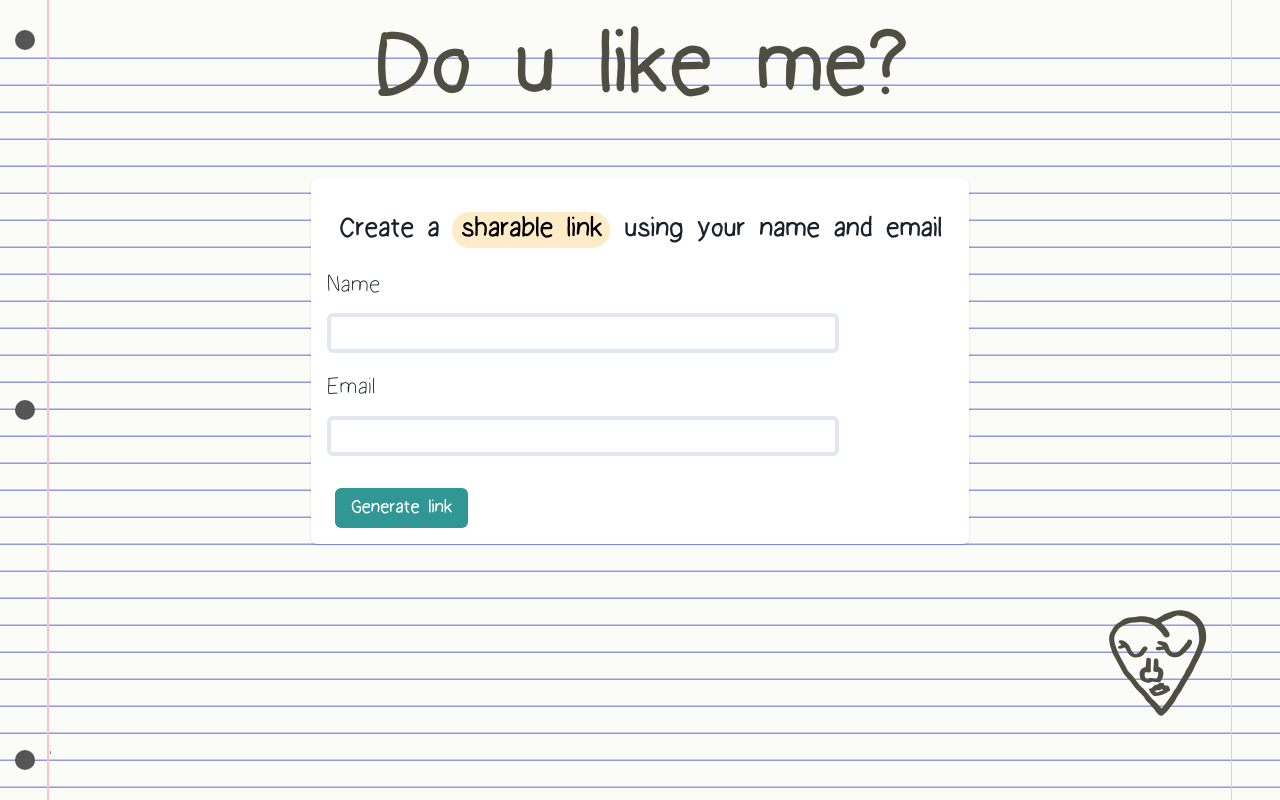
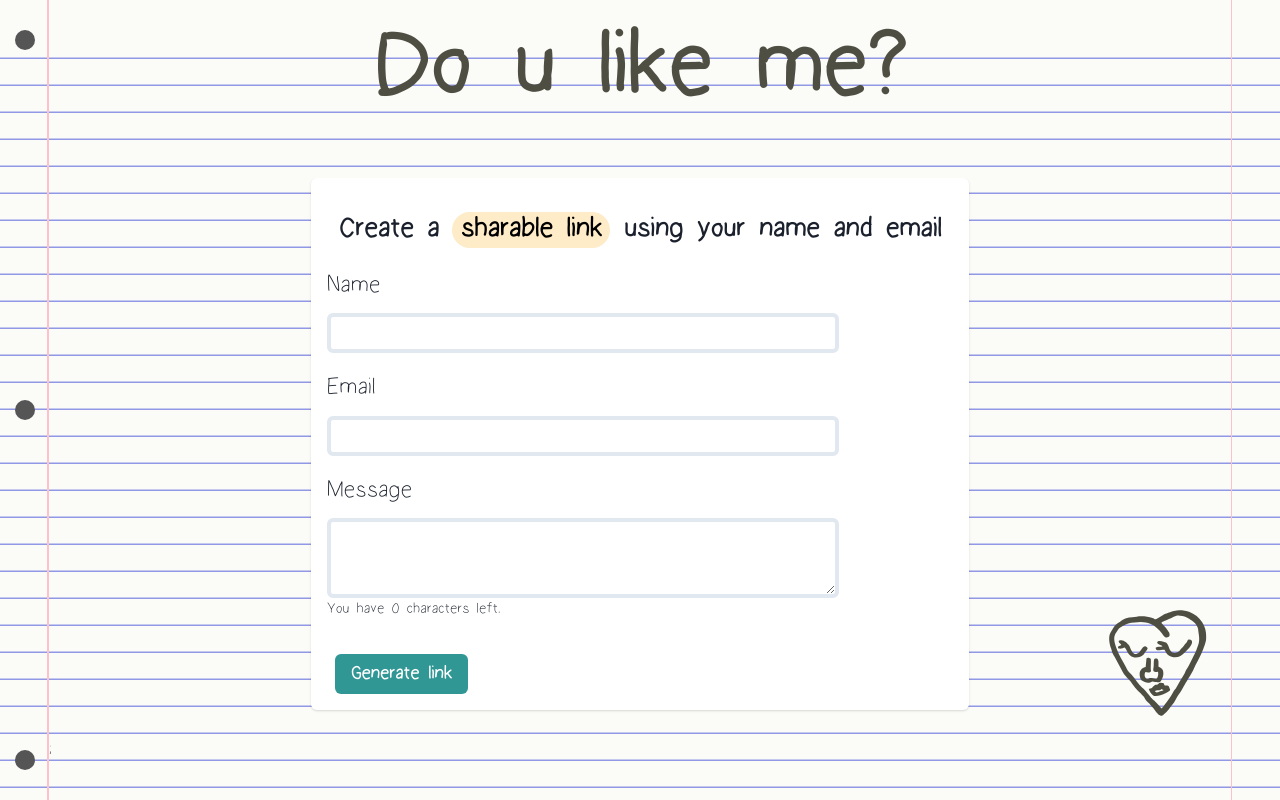
Before and after one commit to KaylaMM/do-you-like-me-2, a Next.js app: page /send-note in a window 1280 px wide. Built offline with nearby package versions, Linux system fonts and the light colour scheme.

Commit message:
Message text box added to send note component

```diff
--- a/src/components/SendModal/index.tsx
+++ b/src/components/SendModal/index.tsx
@@ -35,6 +35,7 @@ const SendModal = ({ isOpen, onClose }: SendModalProps) => {
   const encodedSenderName = searchParams.get('sn')!;
   const senderName = decodeText(encodedSenderName);
   const senderEmail = searchParams.get('se')!;
+  const senderMessage = searchParams.get("sm")!;
 
   const handleClick = async () => {
     if (!selectedAnswer)
@@ -52,6 +53,7 @@ const SendModal = ({ isOpen, onClose }: SendModalProps) => {
       selectedAnswer,
       responderName,
       senderName,
+      senderMessage,
     })
       .then(() => {
         setLoading(false);
--- a/src/pages/note/index.tsx
+++ b/src/pages/note/index.tsx
@@ -41,13 +41,14 @@ const Note = () => {
 
   const senderName = searchParams.get('sn');
   const senderEmail = searchParams.get('se');
+  const senderMessage = searchParams.get("sm");
 
   useEffect(() => {
     setSelectedAnswer(null);
-    if (senderEmail && senderName) {
+    if (senderEmail && senderName && senderMessage) {
       setResponding(true);
     }
-  }, [senderEmail, senderName, setResponding, setSelectedAnswer]);
+  }, [senderEmail, senderName, senderMessage, setResponding, setSelectedAnswer]);
 
   return (
     <>
--- a/src/pages/send-note/index.tsx
+++ b/src/pages/send-note/index.tsx
@@ -1,9 +1,7 @@
-'use client';
-
-import { useContext, useEffect, useState } from 'react';
-import { useForm } from 'react-hook-form';
-import { yupResolver } from '@hookform/resolvers/yup';
-import * as yup from 'yup';
+import { useContext, useEffect, useState } from "react";
+import { useForm } from "react-hook-form";
+import { yupResolver } from "@hookform/resolvers/yup";
+import * as yup from "yup";
 import {
   Box,
   Button,
@@ -17,20 +15,22 @@ import {
   Highlight,
   Input,
   Text,
+  Textarea,
   useClipboard,
-} from '@chakra-ui/react';
-import { AppContext } from '@context';
+} from "@chakra-ui/react";
+import { AppContext } from "@context";
 // import HeartDoodle from '@components/HeartDoodle';
-import { encodeText } from '@utils';
-import styles from '@styles/EmailForm.module.scss';
+import { encodeText } from "@utils";
+import styles from "@styles/EmailForm.module.scss";
 
 const schema = yup
   .object({
     senderEmail: yup
       .string()
       .email()
-      .required('Need your email, we wont sell it. Probably.'),
-    senderName: yup.string().required('Let them know who its from.'),
+      .required("Need your email, we wont sell it. Probably."),
+    senderName: yup.string().required("Let them know who its from."),
+    senderMessage: yup.string().max(175),
   })
   .required();
 
@@ -44,16 +44,18 @@ const SendNote = () => {
   } = useForm<FormData>({ resolver: yupResolver(schema) });
   const { setSelectedAnswer } = useContext(AppContext);
   const [generatedLink, setGeneratedLink] = useState<string>();
-  const { onCopy, setValue, hasCopied } = useClipboard('');
+  const [textCounter, setTextCounter] = useState(0);
+  const { onCopy, setValue, hasCopied } = useClipboard("");
 
   const onSubmit = (values: FormData) => {
     return new Promise<void>((resolve) => {
       const baseAppURL = process.env.NEXT_PUBLIC_APP_BASE_URL;
       setTimeout(() => {
-        const { senderEmail, senderName } = values;
+        const { senderEmail, senderName, senderMessage } = values;
         const encodedEmail = encodeText(senderEmail);
         const encodedName = encodeText(senderName);
-        const link = `${baseAppURL}/note/?se=${encodedEmail}&sn=${encodedName}`;
+        const encodedMessage = encodeText(senderMessage);
+        const link = `${baseAppURL}/note/?se=${encodedEmail}&sn=${encodedName}&sm=${encodedMessage}`;
 
         setValue(link);
         setGeneratedLink(link);
@@ -63,7 +65,9 @@ const SendNote = () => {
   };
 
   const formInvalid = !!(
-    errors.senderEmail?.message || errors.senderName?.message
+    errors.senderEmail?.message ||
+    errors.senderName?.message ||
+    errors.senderMessage?.message
   );
 
   useEffect(() => {
@@ -73,25 +77,17 @@ const SendNote = () => {
   return (
     <>
       {/* <HeartDoodle /> */}
-      <form
-        className={styles.container}
-        onSubmit={handleSubmit(onSubmit)}
-      >
+      <form className={styles.container} onSubmit={handleSubmit(onSubmit)}>
         <Card p={4} maxW="2xl">
           <Box m={3}>
-            <Heading
-              as="h3"
-              size="lg"
-              lineHeight="tall"
-              fontFamily="inherit"
-            >
+            <Heading as="h3" size="lg" lineHeight="tall" fontFamily="inherit">
               <Highlight
                 query="sharable link"
                 styles={{
-                  px: '2',
-                  py: '1',
-                  rounded: 'full',
-                  bg: 'orange.100',
+                  px: "2",
+                  py: "1",
+                  rounded: "full",
+                  bg: "orange.100",
                 }}
               >
                 Create a sharable link using your name and email
@@ -102,19 +98,28 @@ const SendNote = () => {
             <Box maxW="lg ">
               <Box mb={4}>
                 <FormLabel htmlFor="senderName">Name</FormLabel>
-                <Input id="senderName" {...register('senderName')} />
+                <Input id="senderName" {...register("senderName")} />
                 <FormErrorMessage mt={3}>
                   <span>{errors.senderName?.message}</span>
                 </FormErrorMessage>
               </Box>
               <Box mb={4}>
                 <FormLabel htmlFor="senderEmail">Email</FormLabel>
-                <Input
-                  id="senderEmail"
-                  {...register('senderEmail')}
-                />
+                <Input id="senderEmail" {...register("senderEmail")} />
                 <FormErrorMessage mt={3}>
                   <span>{errors.senderEmail?.message}</span>
+                </FormErrorMessage>
+              </Box>
+              <Box mb={4}>
+                <FormLabel htmlFor="senderMessage">Message</FormLabel>
+                <Textarea
+                  id="senderMessage"
+                  {...register("senderMessage")}
+                  onChange={(e) => setTextCounter(175 - e.target.value.length)}
+                />
+                <p>You have {textCounter} characters left.</p>
+                <FormErrorMessage mt={3}>
+                  <span>{errors.senderMessage?.message}</span>
                 </FormErrorMessage>
               </Box>
               <Button
@@ -135,8 +140,8 @@ const SendNote = () => {
             <Card mt={10} variant="elevated">
               <CardBody>
                 <Text fontSize="xl">
-                  Copy this link and send to whoever you want. Its
-                  kind of like passing a note!
+                  Copy this link and send to whoever you want. Its kind of like
+                  passing a note!
                 </Text>
                 <Box display="flex" alignItems="center">
                   <Code
@@ -149,7 +154,7 @@ const SendNote = () => {
                     {generatedLink}
                   </Code>
                   <Button ml={2} onClick={onCopy}>
-                    {hasCopied ? 'Copied!' : 'Copy'}
+                    {hasCopied ? "Copied!" : "Copy"}
                   </Button>
                 </Box>
               </CardBody>
--- a/src/services/emailService.ts
+++ b/src/services/emailService.ts
@@ -4,6 +4,7 @@ interface EmailServiceProps {
   responderName: string;
   senderEmail: string;
   senderName: string;
+  senderMessage: string;
   selectedAnswer: string;
 }
 
@@ -11,6 +12,7 @@ const emailService = async ({
   responderName,
   senderEmail,
   senderName,
+  senderMessage,
   selectedAnswer,
 }: EmailServiceProps) => {
   return new Promise(async (resolve, reject) => {
@@ -20,6 +22,7 @@ const emailService = async ({
         response: selectedAnswer,
         responder: responderName,
         senderName,
+        senderMessage,
       }),
       headers: {
         'Content-Type': 'application/json',
--- a/src/styles/EmailForm.module.scss
+++ b/src/styles/EmailForm.module.scss
@@ -7,11 +7,16 @@
   overflow: auto;
   padding-bottom: 2rem;
   input,
+  textarea,
   span,
   label {
     font-size: 1.6rem;
   }
   input {
+    background-color: white;
+    border-width: 0.25rem;
+  }
+  textarea{
     background-color: white;
     border-width: 0.25rem;
   }
--- a/src/utils/encodeText.ts
+++ b/src/utils/encodeText.ts
@@ -1,4 +1,6 @@
-const encodeText = (text: string) => {
+const encodeText = (text?: string) => {
+  if (!text) return ''
+
   const encodedText = Buffer.from(text).toString('base64');
   return encodeURIComponent(encodedText);
 };
```
